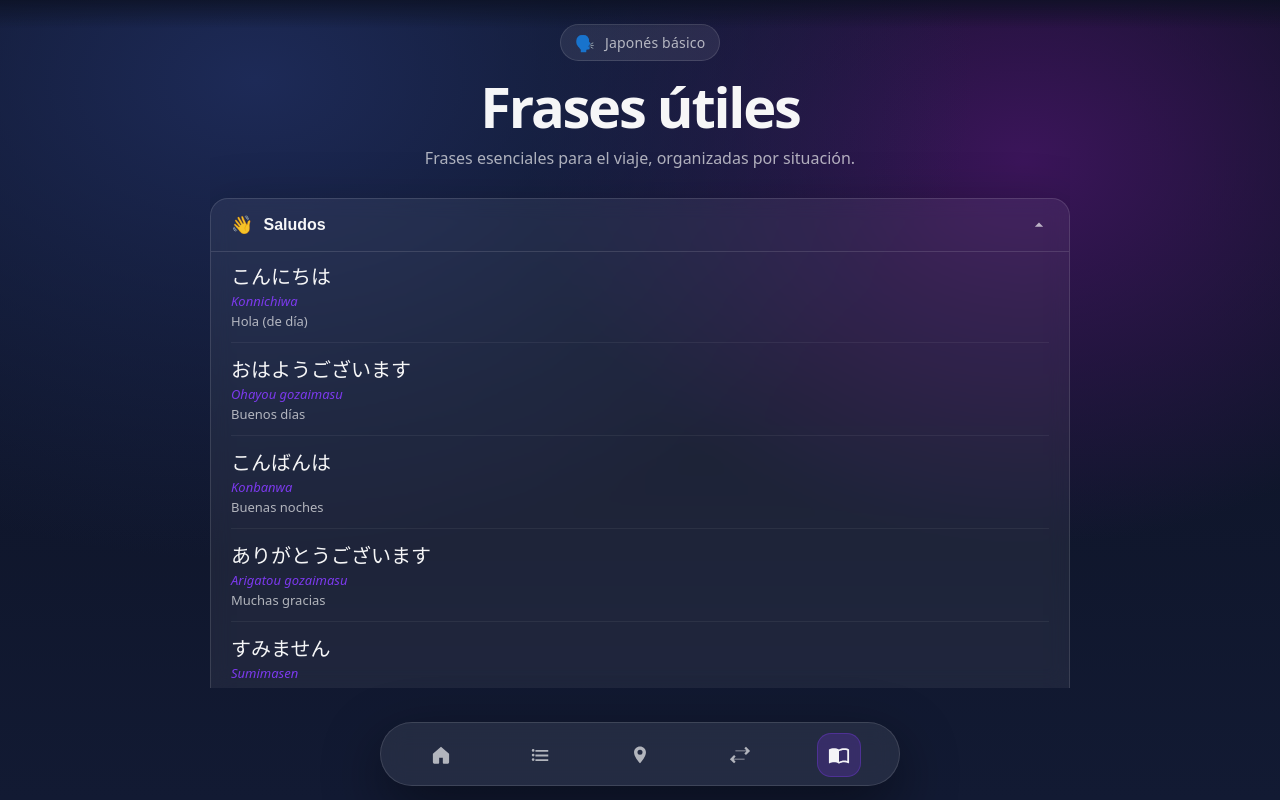
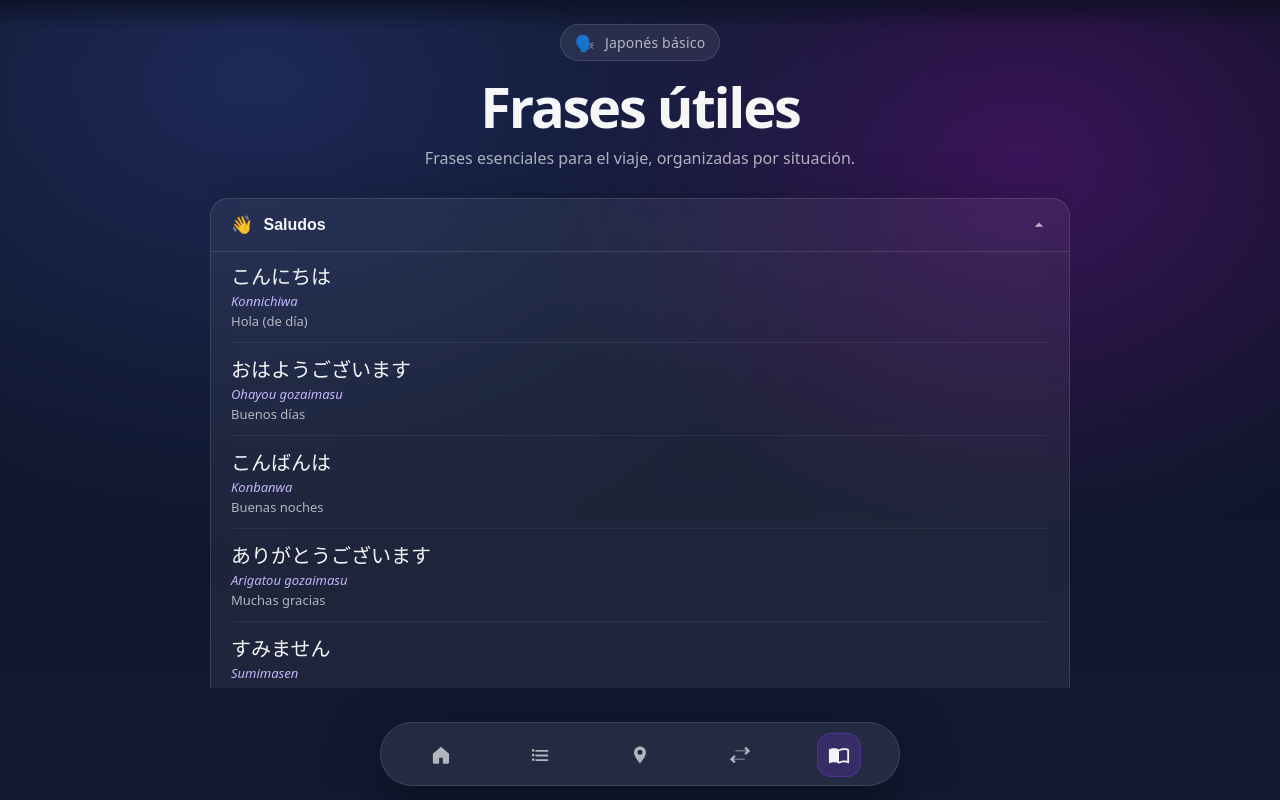
Before and after one commit to NicoCartellone/road-to-japon, a React (Vite) app: page /frases in a window 1280 px wide. Built offline with nearby package versions, Linux system fonts and the light colour scheme.

Commit message:
fix: mejorar contraste del texto romaji en frases
Cambia el color de romaji de var(--accent) a #c4b5fd (lavanda
claro) para mejor legibilidad sobre el fondo oscuro de las cards.

https://claude.ai/code/session_01DmY1TKxXcHUaSqayDFgmmP

```diff
--- a/src/style.css
+++ b/src/style.css
@@ -445,7 +445,7 @@ h1 {
 
 .phrase-romaji {
   font-size: 13px;
-  color: var(--accent);
+  color: #c4b5fd;
   font-style: italic;
 }
 
```
